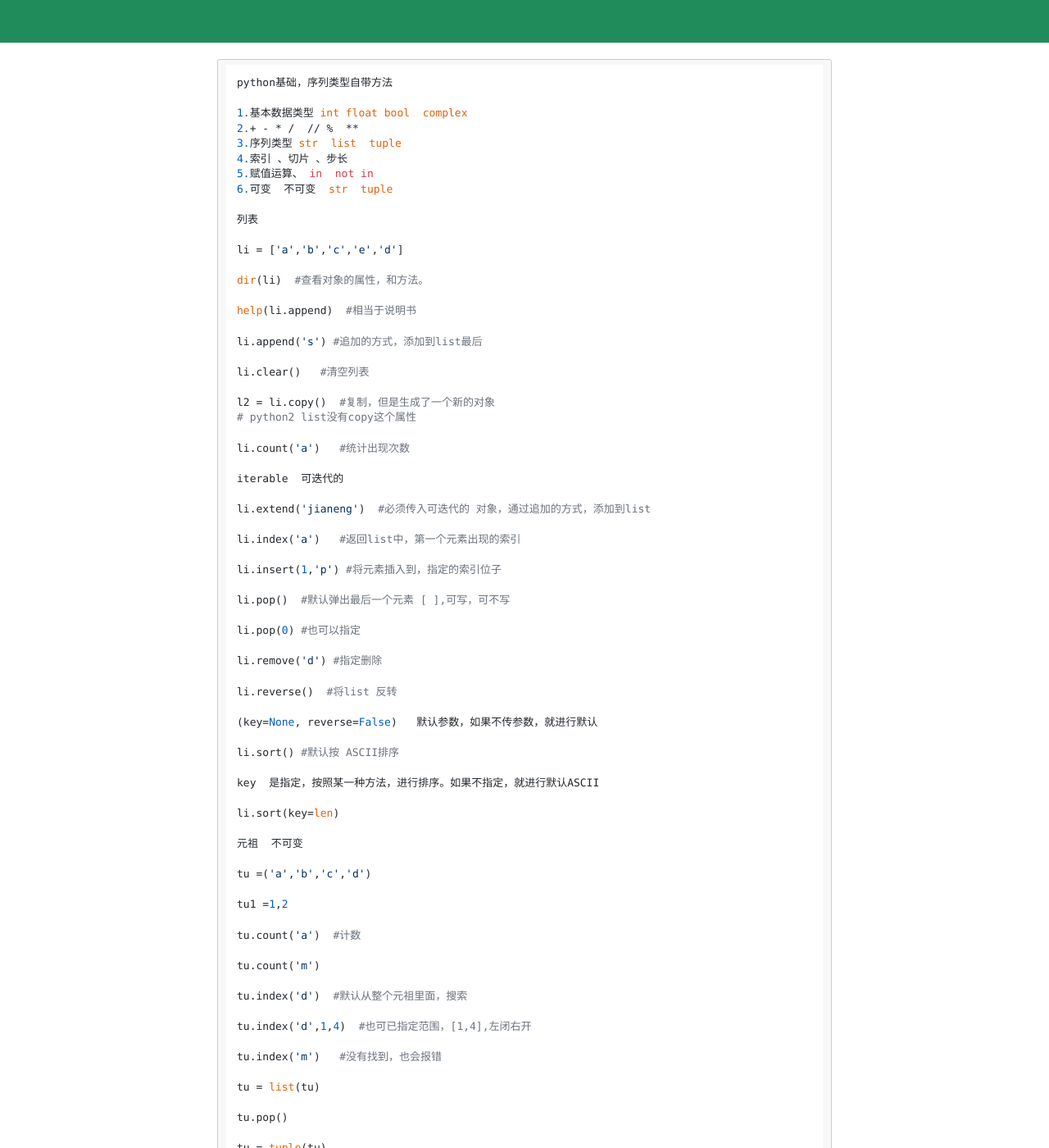
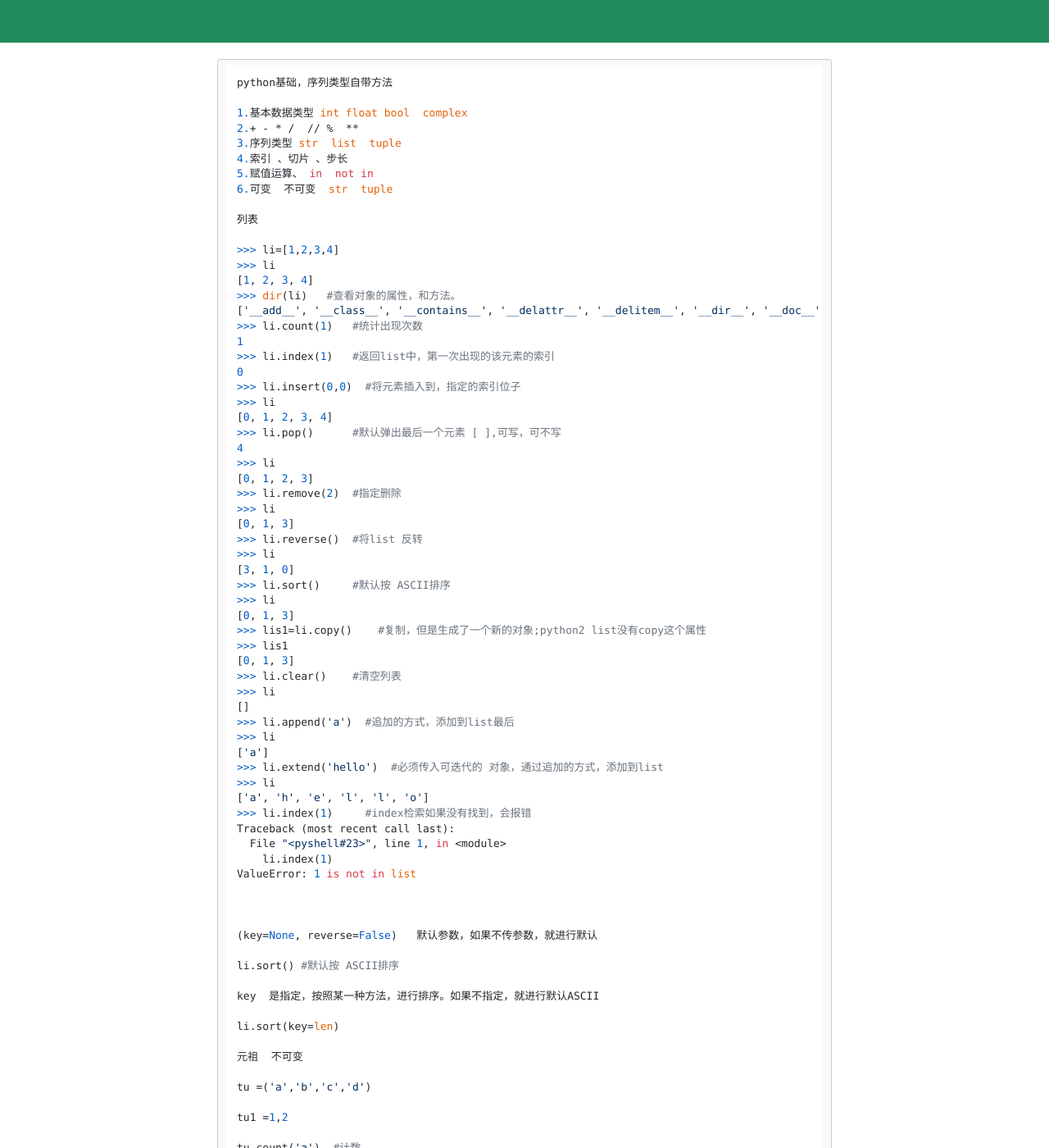
Before and after one commit to Mhh123/4399abc.io, a Jekyll site: the page built from _posts/2017-10-29-02序列类型自带方法笔记.md, in a window 1280 px wide and 1400 px high, scrolled down 355 px. Shown: the whole window at 82% size. Built offline with Jekyll 4.4.1, drawn with Linux system fonts in a browser that asks for light colours; nearby versions of some CDN libraries; comment, search, counter and statistics services are not loaded.

Commit message:
Update 2017-10-29-02序列类型自带方法笔记.md

```diff
--- a/_posts/2017-10-29-02序列类型自带方法笔记.md
+++ b/_posts/2017-10-29-02序列类型自带方法笔记.md
@@ -10,36 +10,50 @@ python基础，序列类型自带方法
 
 列表
 
-li = ['a','b','c','e','d']
+>>> li=[1,2,3,4]
+>>> li
+[1, 2, 3, 4]
+>>> dir(li)   #查看对象的属性，和方法。
+['__add__', '__class__', '__contains__', '__delattr__', '__delitem__', '__dir__', '__doc__', '__eq__', '__format__', '__ge__', '__getattribute__', '__getitem__', '__gt__', '__hash__', '__iadd__', '__imul__', '__init__', '__init_subclass__', '__iter__', '__le__', '__len__', '__lt__', '__mul__', '__ne__', '__new__', '__reduce__', '__reduce_ex__', '__repr__', '__reversed__', '__rmul__', '__setattr__', '__setitem__', '__sizeof__', '__str__', '__subclasshook__', 'append', 'clear', 'copy', 'count', 'extend', 'index', 'insert', 'pop', 'remove', 'reverse', 'sort']
+>>> li.count(1)   #统计出现次数
+1
+>>> li.index(1)   #返回list中，第一次出现的该元素的索引
+0
+>>> li.insert(0,0)  #将元素插入到，指定的索引位子
+>>> li
+[0, 1, 2, 3, 4]
+>>> li.pop()      #默认弹出最后一个元素  [ ],可写，可不写
+4
+>>> li
+[0, 1, 2, 3]
+>>> li.remove(2)  #指定删除
+>>> li
+[0, 1, 3]
+>>> li.reverse()  #将list 反转
+>>> li
+[3, 1, 0]
+>>> li.sort()     #默认按 ASCII排序
+>>> li
+[0, 1, 3]
+>>> lis1=li.copy()    #复制，但是生成了一个新的对象;python2 list没有copy这个属性
+>>> lis1
+[0, 1, 3]
+>>> li.clear()    #清空列表
+>>> li
+[]
+>>> li.append('a')  #追加的方式，添加到list最后
+>>> li
+['a']
+>>> li.extend('hello')  #必须传入可迭代的 对象，通过追加的方式，添加到list
+>>> li
+['a', 'h', 'e', 'l', 'l', 'o']
+>>> li.index(1)     #index检索如果没有找到，会报错
+Traceback (most recent call last):
+  File "<pyshell#23>", line 1, in <module>
+    li.index(1)
+ValueError: 1 is not in list
 
-dir(li)  #查看对象的属性，和方法。
 
-help(li.append)  #相当于说明书
-
-li.append('s') #追加的方式，添加到list最后
-
-li.clear()   #清空列表
-
-l2 = li.copy()  #复制，但是生成了一个新的对象
-# python2 list没有copy这个属性
-
-li.count('a')   #统计出现次数
-
-iterable  可迭代的
-
-li.extend('jianeng')  #必须传入可迭代的 对象，通过追加的方式，添加到list
-
-li.index('a')   #返回list中，第一个元素出现的索引
-
-li.insert(1,'p') #将元素插入到，指定的索引位子
-
-li.pop()  #默认弹出最后一个元素  [ ],可写，可不写
-
-li.pop(0) #也可以指定
-
-li.remove('d') #指定删除
-
-li.reverse()  #将list 反转
 
 (key=None, reverse=False)   默认参数，如果不传参数，就进行默认
 
```
